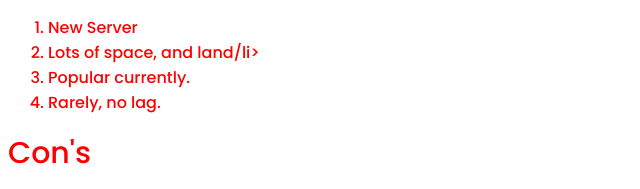
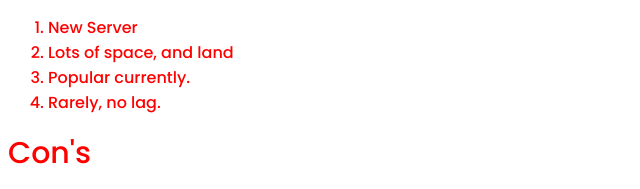
Before and after one commit to zachjelly/apple-town, a plain HTML site: page AppleTown/Servers-AppleTown.html in a window 1280 px wide. Shown: the part 983-1172 px from the top of the page, 0-640 px from the left. Drawn offline with Linux system fonts and the light colour scheme.

Commit message:
Update Servers-AppleTown.html

```diff
--- a/AppleTown/Servers-AppleTown.html
+++ b/AppleTown/Servers-AppleTown.html
@@ -52,7 +52,7 @@
 <span style = "font-size:30px;">Pro's</span>
 <ol>
 <li>New Server</li>
-<li>Lots of space, and land/li>
+<li>Lots of space, and land</li>
 <li>Popular currently.</li>
 <li>Rarely, no lag.</li>
 </ol>
```
